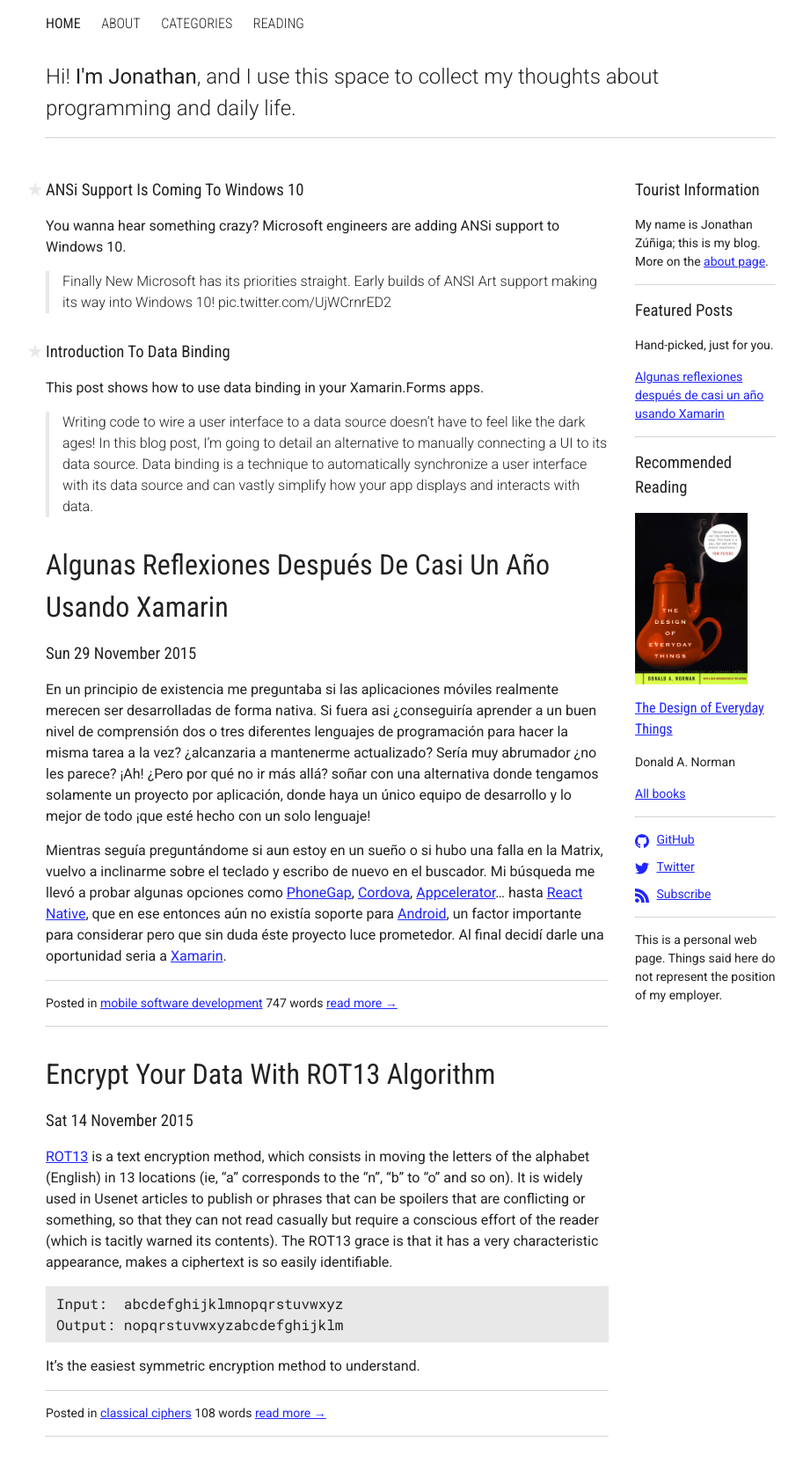
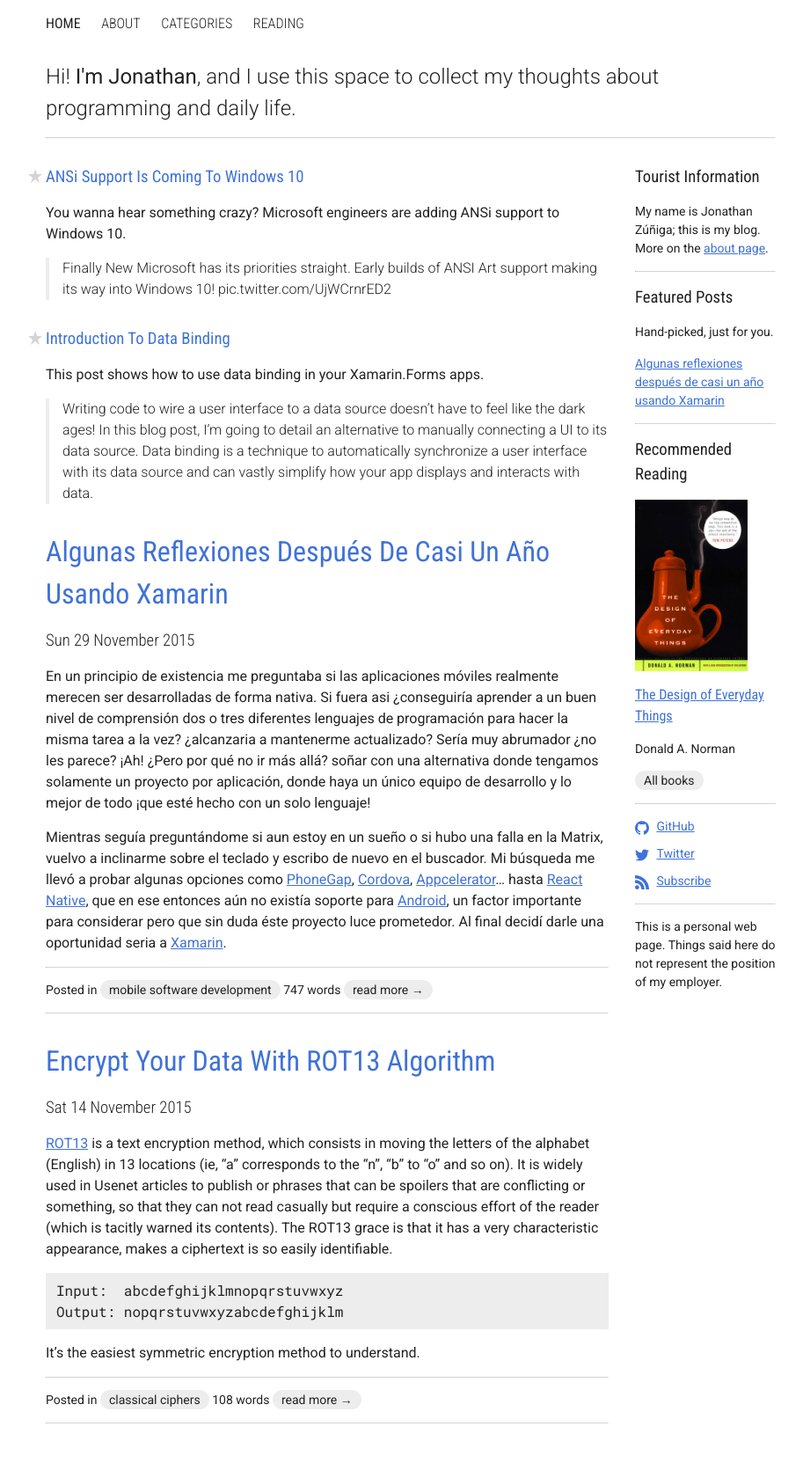
Before and after one commit to jonathanzuniga/jonathanzuniga.github.io, a Jekyll site: the page built from blog.md, in a window 1280 px wide. Shown: the whole page at 88% size, without its empty margins (173-1086 px from the left). Built offline with Jekyll 4.4.1, drawn with Linux system fonts in a browser that asks for light colours.

Commit message:
Add buttons and modify the categories section.

```diff
--- a/_includes/sidebar.html
+++ b/_includes/sidebar.html
@@ -30,7 +30,7 @@
 	<p>Donald A. Norman</p>
 
 	<p>
-		<a href="/reading">All books</a>
+		<a class="button" href="/reading">All books</a>
 	</p>
 
 	<hr>
--- a/_layouts/blog.html
+++ b/_layouts/blog.html
@@ -17,7 +17,9 @@
 					</h3>
 				</header>
 
-        <div class="post-description">{{ post.content }}</div>
+				<div class="post-description">
+					{{ post.content }}
+				</div>
 			</article>
 		{% else %}
 			<article class="post">
@@ -42,7 +44,7 @@
 						Posted in
 						{% assign sorted_categories = post.categories | sort %}
 						{% for category in sorted_categories %}
-              <a href="/categories/#{{ category }}">{{ category | replace: '-',' ' }}</a>
+							<a class="button" href="/categories/#{{ category }}">{{ category | replace: '-',' ' }}</a>
 						{% endfor %}
 					</div>
 
@@ -51,7 +53,7 @@
 					</div>
 
 					<div class="post-read-more">
-            <a href="{{ post.url | prepend: site.baseurl }}">read more →</a>
+						<a class="button" href="{{ post.url | prepend: site.baseurl }}">read more →</a>
 					</div>
 				</div>
 
--- a/_layouts/post.html
+++ b/_layouts/post.html
@@ -21,7 +21,7 @@
 			Posted in
 			{% assign sorted_categories = page.categories | sort %}
       {% for category in sorted_categories %}
-        <a href="/categories/#{{ category }}">{{ category | replace: '-',' ' }}</a>
+        <a class="button" href="/categories/#{{ category }}">{{ category | replace: '-',' ' }}</a>
       {% endfor %}
 		</div>
 
--- a/_sass/_layout.scss
+++ b/_sass/_layout.scss
@@ -2,7 +2,7 @@
  * Site header
  */
 .site-header {
-	margin-bottom: $spacing-unit;
+	margin-bottom: $spacing-unit / 2;
 	margin-top: $spacing-unit / 2;
 
 	#nav {
@@ -227,20 +227,23 @@
 .post {
 	margin-bottom: $spacing-unit;
 
+	h1 {
+		font-size: 2em;
+		text-transform: capitalize;
+	}
+
 	.post-header {
-		h1 {
-			font-size: 2em;
-		}
 		.post-title {
-			text-transform: capitalize;
-
 			a,
 			a:visited,
 			a:hover {
 				border-bottom: none;
-				color: $text-color;
 				text-decoration: none;
 			}
+		}
+
+		.post-date {
+			font-weight: 300;
 		}
 	}
 
@@ -284,7 +287,7 @@
 	position: absolute;
 
 	path {
-		fill: $color-grey-light;
+		fill: $color-grey-semilight;
 	}
 }
 
@@ -364,6 +367,24 @@
 
 
 /**
+ * Buttons.
+ */
+a.button {
+	background-color: $color-grey-light;
+	border-radius: $spacing-unit;
+	color: $text-color;
+	padding: $spacing-unit / 10 $spacing-unit / 3;
+	text-decoration: none;
+
+	&:hover {
+		background-color: $color-blue;
+		color: rgba(255, 255, 255, 0.85);
+	}
+}
+
+
+
+/**
  * Helper classes.
  */
 .pull-left {
@@ -402,20 +423,6 @@
 }
 
 @include media-query($on-palm) {
-	#sidebar {
-		.social-media-list {
-			li {
-				display: inline;
-
-				a {
-					&:last-child {
-						display: none;
-					}
-				}
-			}
-		}
-	}
-
 	.footer-col-1 {
 		width: -webkit-calc(60% - (#{$spacing-unit} / 2));
 		width:         calc(60% - (#{$spacing-unit} / 2));
--- a/css/main.scss
+++ b/css/main.scss
@@ -25,12 +25,12 @@
 $brand-color:      #2a7ae2;
 
 $color-grey:       #828282;
-$color-grey-light: lighten($color-grey, 40%);
+$color-grey-light: lighten($color-grey, 42%);
 $color-grey-dark:  darken($color-grey, 25%);
 $color-grey-semilight: lighten($color-grey, 32%);
 
 $color-black: #000;
-$color-blue: #2026fd; // #3f72d8;
+$color-blue: #3f72d8;
 $color-blue-dark: darken($color-blue, 25%);
 $color-brown: #9D6043;
 $color-cyan: #0097a7;
```
Also changed, not shown: _layouts/categories.html (+41 -11 lines). Lines whose indentation alone changed are shown as unchanged.
